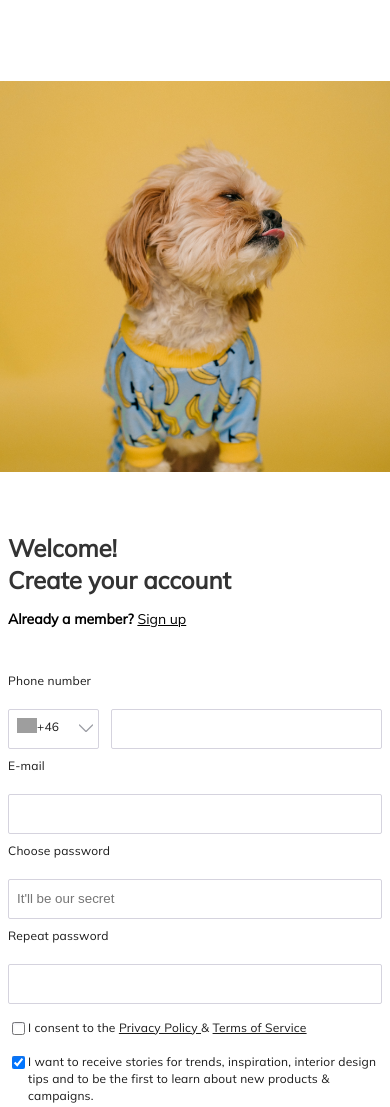
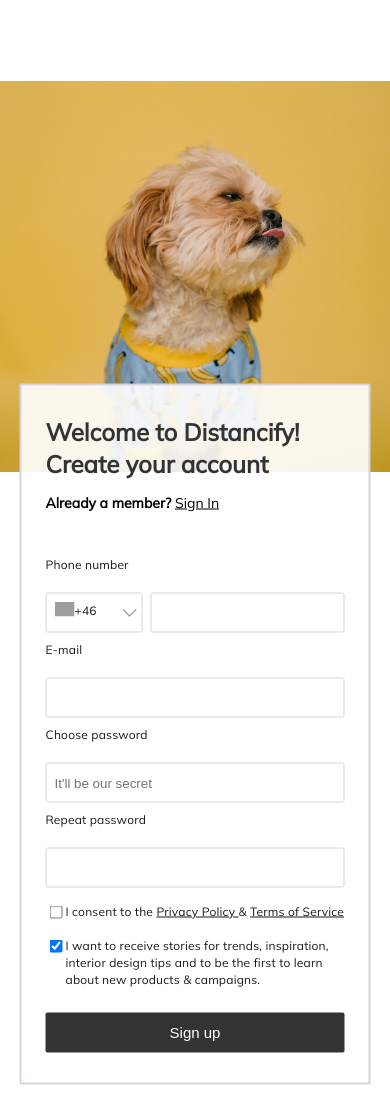
Before and after one commit to danzisky/distancify-challenge, a plain HTML site: page index.html in a window 390 px wide. Shown: the top 1107 px of the page. After the commit the page ends 1085 px from the top, so only its background shows below. Drawn offline with nearby package versions, Linux system fonts and the light colour scheme; grey boxes are pictures that could not be loaded.

Commit message:
practically done with the responsive design for smaller screens, adderd borders and made the form standout

```diff
--- a/assets/css/main.css
+++ b/assets/css/main.css
@@ -1,5 +1,8 @@
 * {
     box-sizing: border-box;
+}
+.light-grey {
+    background-color: rgba(213, 211, 222, 0.9);
 }
 .dc-input{
     padding:8px;
@@ -114,6 +117,16 @@
     text-align: center;
     color: #FFFFFF;
 }
+.hoverable-black:hover {
+
+    background: #333333;
+    color: #D5D3DE;
+}
+.hoverable:hover {
+
+    background: #D5D3DE;
+    color: #333333;
+}
 .img {
     width: 16px;
     height: 122px
@@ -124,6 +137,9 @@
 }
 .pd-top-60 {
     padding-top: 60px;
+}
+.pd-bottom-20 {
+    padding-bottom: 20px;
 }
 .block {
     display: block;
@@ -275,15 +291,38 @@ display: inline-block;
     .responsive {
         width: 100%;
         display:block;
-        overflow-x:auto
+        overflow-x:auto;
+    }
+    .detatch {
+        width: 90%;
+        position: absolute;
+        left: 50%;
+        top: 50%;
+        transform: translate(-50%, -50%);
+        display:block;
+        margin-top: 80%;
+        margin-bottom: 40px;
+        margin-right: auto;
+        margin-left: auto;
+        padding: 30px;
+        overflow-x:auto;
+        overflow-y:scroll;
+        background-color: rgba(255, 255, 255, 0.9);
+        border-radius: 2px;
+        border:0.3px solid #D5D3DE;
+        border-width: 2px;
+    }
+    .sticky-s {
+        position: sticky;
+        top: 0px;
     }
     .row_, .responsive {
         display: flex;
         flex-direction: column;
     }
     .padding-half {
-        padding-left: 8px;
-        padding-right: 8px;
+        padding-left: 24px;
+        padding-right: 24px;
     }
 }
 @media (min-width:601px){
--- a/index.html
+++ b/index.html
@@ -9,21 +9,20 @@
     <link rel="stylesheet" href="https://fonts.googleapis.com/css?family=Mulish">
     <link rel="stylesheet" href="assets/css/main.css">
 </head>
-<body class="mulish" style="margin:81px 0px 0px 0px;">
+<body class="mulish" style="margin:81px 0px 60px 0px;">
     <script src="https://unpkg.com/vue@3"></script>
     <!-- root div -->
     <div id="root">
         <div class="row responsive">
-            <div class="responsive half">
+            <div class="responsive half sticky-s">
                 <img :src="imageSrc" alt="" srcset="" style="width: 100%;"/>
                 <!-- picture div -->
             </div>
-            <div class="responsive half padding-half pd-top-60">
+            <div class="responsive half padding-half pd-top-60 pd-bottom-20 detatch">
                 <!-- other half div -->
                 <div class="header-text main-primary">
-                    Welcome!
-                </div>
-                <div class="header-text main-primary">
+                    Welcome to Distancify!
+                    <br>
                     Create your account
                 </div>
                 <div class="" style="padding-top: 12px;">
@@ -31,9 +30,9 @@
                         Already a member?
                     </span>
 
-                    <span class="signup">
-                        Sign up
-                    </span>
+                    <a class="signup">
+                        Sign In
+                    </a>
                 </div>
                 <div class="" style="margin-top: 35px;">
                     <signup-form/>
@@ -78,7 +77,7 @@
                     <div>
                         <label for="phone_number" class="label text-standard">Phone number</label>
                         <div class="row">
-                            <div name="" id="" class="dc-input col-s-3 dropdown" @click="toggleCountries" style="margin-right: 12px;">
+                            <div name="" id="" class="dc-input col-s-4 dropdown" @click="toggleCountries" style="margin-right: 8px;">
                                 <div class="left-center" style="margin:auto">
                                     <div class="row ">
                                         <div class="inline">
@@ -96,10 +95,10 @@
 
                                 </div>
                             </div>
-                            <input type="text" class="dc-input col-s-9" v-model="input.phone"/>
+                            <input type="text" class="dc-input col-s-8" v-model="input.phone"/>
                         </div>
                         <div v-if="showCountries "class="dc-input container" style="position:absolute;width:inherit;height:200px;overflow-y:scroll">
-                            <div v-for="country in countries" value="country.dial_code" class="container" :key="country.code" @click="setCode(country.code)" @click="toggleCountries">
+                            <div v-for="country in countries" value="country.dial_code" class="container hoverable-black" :key="country.code" @click="setCode(country.code)" @click="toggleCountries">
                                 <div class="row">
                                     <div class="col-s-2">
                                         <img :src="country.src" class="img block" style="width:20px;height:15px"/>
@@ -129,15 +128,15 @@
                             <span>
                                 I consent to the
                             </span>
-                            <span class="underline">
+                            <a class="underline">
                                 Privacy Policy
-                            </span>
+                            </a>
                             <span>
                                 &
                             </span>
-                            <span class="underline">
+                            <a class="underline">
                                 Terms of Service
-                            </span>
+                            </a>
                         </div>
                     </div>
                     <div class="row pd-top-15">
@@ -145,11 +144,11 @@
                         <div>I want to receive stories for trends, inspiration, interior design tips and to be the first to learn about new products & campaigns.</div>
                     </div>
                     <div class="" style="margin-top: 25px;">
-                        <button type="submit" class="btn">Sign up</button>
+                        <button type="submit" class="btn hoverable">Sign up</button>
                     </div>
                 </form>
+            `,
 
-            `,
             data: function () {
                 return {
                     countries: [],
```
